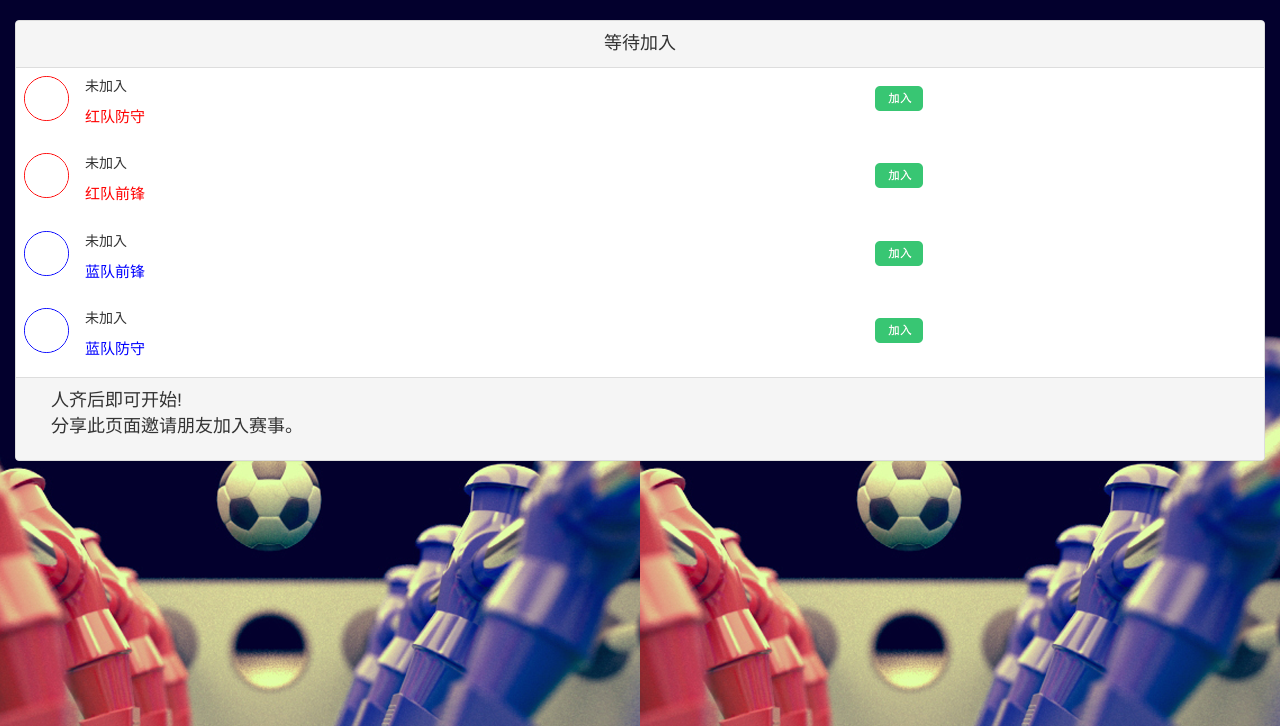
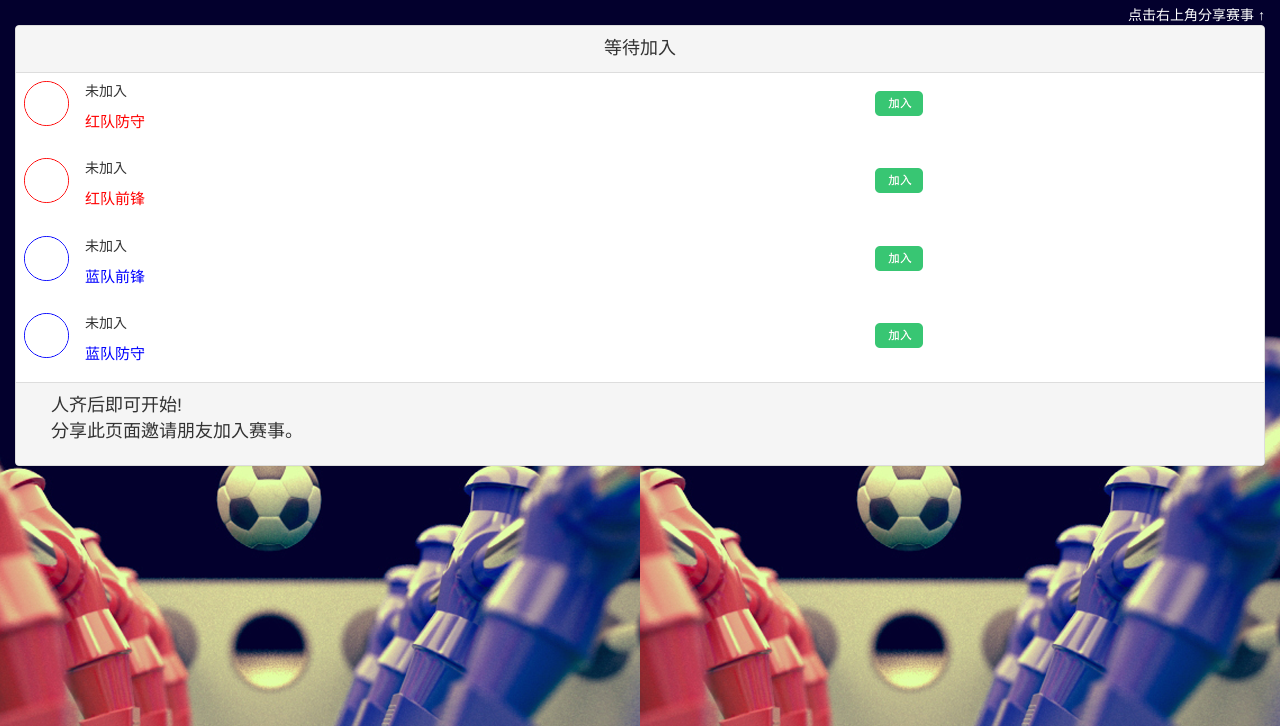
Before and after one commit to smartfoosball/fooscloud, a Django app: template smartfoosball/templates/game_waiting.html in a window 1280 px wide. Shown: the top 726 px of the page. Run offline with Django 3.2, Linux system fonts and the light colour scheme; the template is opened without the code that fills it, so the values that code supplies are empty; some libraries are stand-ins or nearby versions.

Commit message:
add share tips

```diff
--- a/smartfoosball/templates/game_waiting.html
+++ b/smartfoosball/templates/game_waiting.html
@@ -4,7 +4,14 @@
 
 <!-- waiting -->
 
-<div class="container-fluid" style="margin-top:20px;">
+<div class="container-fluid" style="margin-top:5px;">
+  <div class="row">
+    <div class="col-xs-12">
+      <span class="pull-right" style="color:white;">
+      点击右上角分享赛事 ↑
+      </span>
+    </div>
+  </div>
 	<div class="panel panel-default">
 		<div class="panel-heading text-center" style="font-size:18px;">
 			{% if game.red_rear and game.red_van and game.blue_van and game.blue_rear %}
```
Also changed, not shown: smartfoosball/templates/game_end.html (+8 -1 lines), smartfoosball/templates/game_playing.html (+8 -1 lines).
